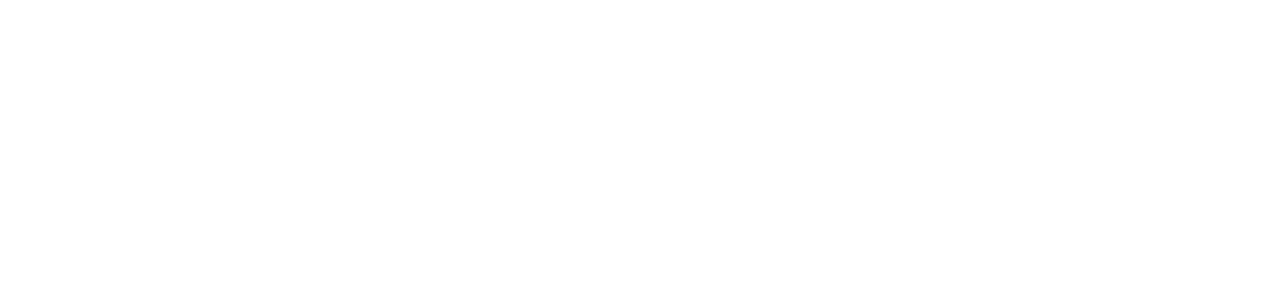
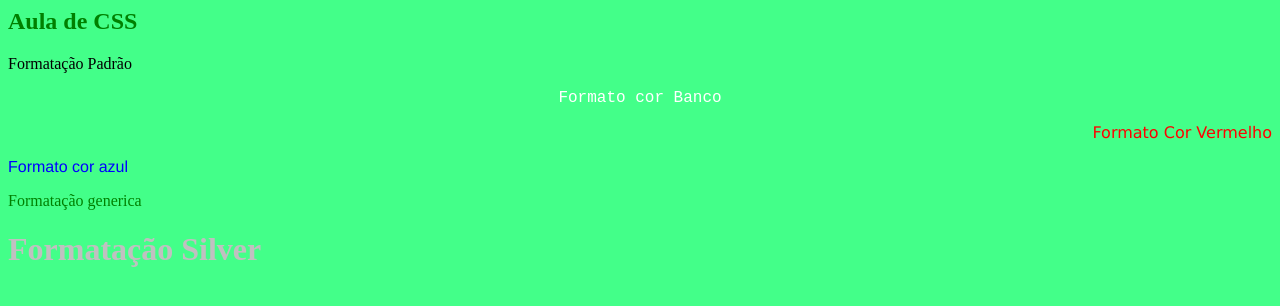
Before and after one commit to JoaoGabrielImpacta/Tecweb, a plain HTML site: page index.html in a window 1280 px wide. Drawn offline with Linux system fonts and the light colour scheme.

Commit message:
Commit 3

```diff
--- a/estilo.css
+++ b/estilo.css
@@ -1,3 +1,29 @@
-p{
+body{
+    background: #43ff89;
+}
 
+.verde{
+    color: green;
 }
+
+p.branco{
+    color: #ffffff;
+    text-align: center;
+    font-family: 'Courier New';
+}
+
+p.vermelho{
+    color: red;
+    text-align: right;
+    font-family: 'Verdana';
+}
+
+p.azul{
+    color: blue;
+    text-align: left;
+    font-family: 'Franklin Gothic Medium';
+}
+
+h1, h3, h6 {
+    color: silver;
+}
--- a/index.html
+++ b/index.html
@@ -1,9 +1,16 @@
-<!DOCTYPE html>
 <html>
 <head>
-    <title>Aula 5 </title>
+    <meta charset="UTF-8">
+    <title>Aula de CSS</title>
+    <link rel="stylesheet" type="text/css" href="estilo.css"/>
 </head>
 <body>
-
+    <h2 class="verde">Aula de CSS</h2>
+    <p>Formatação Padrão</p>
+    <p class="branco">Formato cor Banco</p>
+    <p class="vermelho">Formato Cor Vermelho</p>
+    <p class="azul">Formato cor azul</p>
+    <p class="verde">Formatação generica</p>
+    <h1>Formatação Silver</h1>
 </body>
 </html>
```
